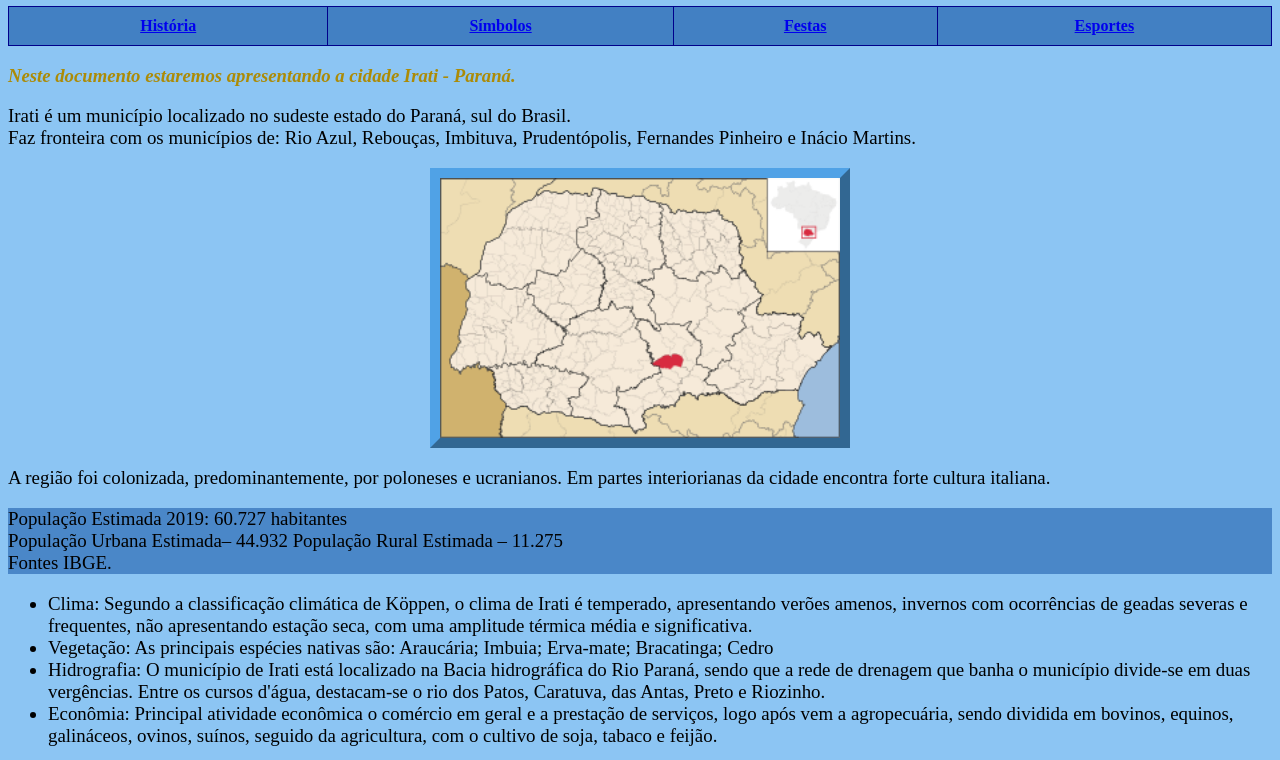
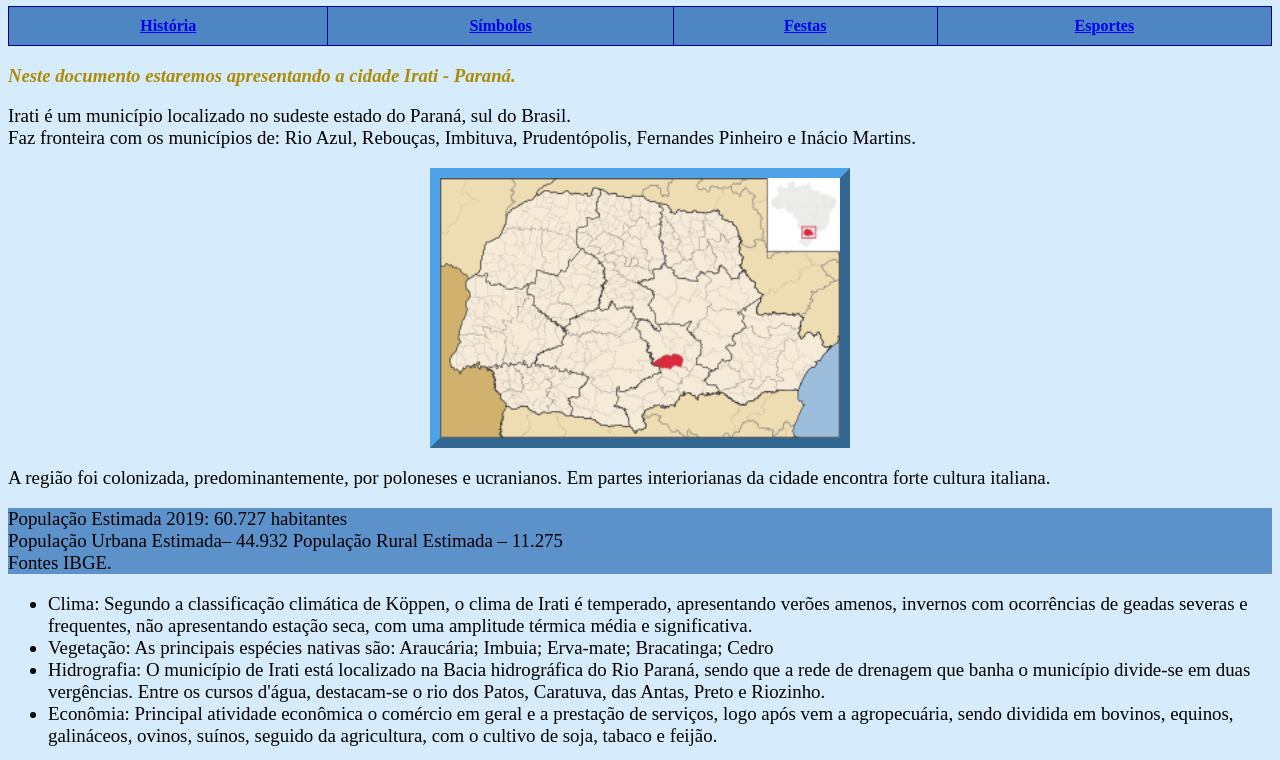
Before and after one commit to PietraValentina/Iratizando, a plain HTML site: page index.html in a window 1280 px wide. Shown: the part 80-840 px from the top of the page. Drawn offline with Linux system fonts and the light colour scheme.

Commit message:
Update Estilização.css

```diff
--- a/Estilização.css
+++ b/Estilização.css
@@ -31,7 +31,7 @@ p{
     font-size: 5mm;
 }
 body{
-    background-color: rgb(140, 197, 243);
+    background-color: rgb(214, 235, 252);
 }
 li{
     font-size: 5mm;
```
